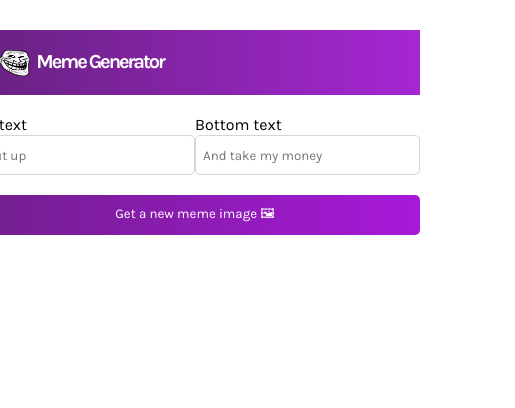
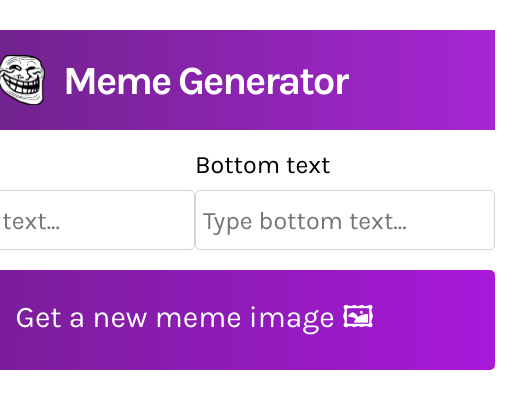
Before and after one commit to LanceGiave96/Meme_Generator, a React (Vite) app: page / in a window 390 px wide. Shown: the top 408 px of the page, 515 px wide, since content can reach past the window. Built offline with nearby package versions, Linux system fonts and the light colour scheme; no server answers.

Commit message:
updating style for manage mobile devices

```diff
--- a/src/components/Form.jsx
+++ b/src/components/Form.jsx
@@ -69,7 +69,7 @@ export default function Form(){
                 <label className="form--label">Bottom text</label>
                 <input
                     type="text"
-                    placeholder="Shut up"
+                    placeholder="Type top text..."
                     className="form--input"
                     name="topText"
                     value={meme.topText}
@@ -77,7 +77,7 @@ export default function Form(){
                 />
                 <input
                     type="text"
-                    placeholder="And take my money"
+                    placeholder="Type bottom text..."
                     className="form--input"
                     name="bottomText"
                     value={meme.bottomText}
--- a/src/index.css
+++ b/src/index.css
@@ -15,12 +15,13 @@ body
 
 .header-container
 {
-    width: 450px;
-    height: 65px;
+    width: 600px;
+    height: 100px;
     flex-shrink: 0;
     display: flex;
     flex-direction: row;
     position: relative;
+    align-items: center;
     background: linear-gradient(90deg, #672280 1.18%, #A626D3 100%);
 }
 
@@ -28,27 +29,24 @@ body
 {
     display: flex;
     flex-direction: row;
-    gap: 6px;
+    align-items: center;
+    gap: 18px;
     color: #FCFCFC;
-    position: absolute;
-    top: 20px;
-    bottom: 18.8px;
-    left: 29px;
-    right: 342px;
-    width: 170px;;
+    width: 400px;
+    margin: 0px auto;
 }
 
 .logo-img
 {
-    width: 31.306px;
-    height: 26.218px;
+    width: 50px;
+    height: 50px;
 }
 
 .logo-text
 {
     color: #FFF;
     font-family: Karla;
-    font-size: 20px;
+    font-size: 40px;
     font-style: normal;
     font-weight: 700;
     line-height: normal;
@@ -56,37 +54,36 @@ body
     margin: 0px;
 }
 
-.form {
-
-    width: 450px;
+.form
+{
+    width: 600px;
     display: grid;
     padding: 20px;
-    grid-template: 20px 40px 60px / 1fr 1fr;
-
+    grid-template: 40px 60px 80px / 1fr 1fr;
 }
 
 .form--label
 {
-
     margin-bottom: 5px;
     font-family: "Karla", sans-serif;
-
+    font-size: 25px;
 }
 
-.form--input {
-
+.form--input
+{
     font-family: "Karla", sans-serif;
     border-radius: 5px;
     border: 1px solid #D5D4D8;
     text-indent: 5px;
-
+    font-size: 25px;
 }
 
-.form--button {
-
-    height: 40px;
+.form--button
+{
+    height: 100px;
     margin-top: 20px;
     grid-column: 1 / -1;
+    font-size: 30px;
     font-family: "Karla", sans-serif;
     border-radius: 5px;
     background: linear-gradient(90.41deg, #711F8D 1.14%, #A818DA 100%);
@@ -97,10 +94,11 @@ body
 
 .meme--container
 {
-    width: 450px;
-    height: 268px;
+    width: 500px;
+    height: 500px;
+    position: relative;
+    top: 60px;
     margin: 0px auto;
-    position: relative;
 }
 
 .image--meme
```
